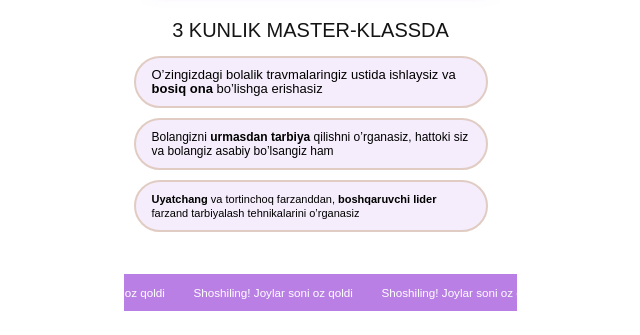
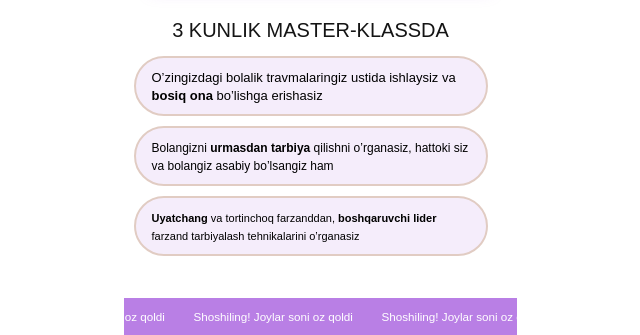
Before and after one commit to islombekfrontend1/master-class, a plain HTML site: page page3.html in a window 1280 px wide. Shown: the part 776-1111 px from the top of the page, without its empty margins (320-960 px from the left). Before the commit the page ends 1087 px from the top, so only its background shows below. Drawn offline with Linux system fonts and the light colour scheme.

Commit message:
add full site

```diff
--- a/css/page2.css
+++ b/css/page2.css
@@ -300,20 +300,20 @@ a {
 .master__wrapper-list-item:not(:last-child) {
 	margin-bottom: 10px;
 }
-.master__wrapper-list-item-text {
+.master__wrapper-list-item-text a{
 	font-weight: 400;
 	line-height: 100%;
 	letter-spacing: 0%;
 	color: #000000;
 	line-height: 14px;
 }
-.t {
+.t a{
 	font-size: 13px;
 }
-.te {
+.te a{
 	font-size: 12px;
 }
-.tex {
+.tex a{
 	font-size: 11px;
 }
 .master__wrapper-list-item-text span {
--- a/css/page3.css
+++ b/css/page3.css
@@ -297,26 +297,26 @@ a {
 	transition: all 0.5s ease;
 }
 .master__wrapper-list-item:hover {
-	background-color: #d9b2f7;
+	background-color: #d9acfb;
 }
 
 .master__wrapper-list-item:not(:last-child) {
 	margin-bottom: 10px;
 }
-.master__wrapper-list-item-text {
+.master__wrapper-list-item-text a{
 	font-weight: 400;
 	line-height: 100%;
 	letter-spacing: 0%;
 	color: #000000;
 	line-height: 14px;
 }
-.t {
+.t a{
 	font-size: 13px;
 }
-.te {
+.te a{
 	font-size: 12px;
 }
-.tex {
+.tex a{
 	font-size: 11px;
 }
 .master__wrapper-list-item-text span {
--- a/css/style.css
+++ b/css/style.css
@@ -299,20 +299,20 @@ display: flex;
 .master__wrapper-list-item:not(:last-child) {
 	margin-bottom: 10px;
 }
-.master__wrapper-list-item-text {
+.master__wrapper-list-item-text a {
 	font-weight: 400;
 	line-height: 100%;
 	letter-spacing: 0%;
 	color: #000000;
 	line-height: 14px;
 }
-.t {
+.t a{
 	font-size: 13px;
 }
-.te {
+.te a{
 	font-size: 12px;
 }
-.tex {
+.tex a{
 	font-size: 11px;
 }
 .master__wrapper-list-item-text span {
--- a/page3.html
+++ b/page3.html
@@ -23,12 +23,11 @@
 				<hr class="hr" style="border: 0px solid; width: 100%" />
 
 				<section>
-					<h1 class="master__title">Farzandingiz Hayotidagi Xiyonat
-						Va Baxtsizlik - Bugungi Bergan
-						Tarbiyangizdagi Xatolik Natijasi Bo’ladi</h1>
+					<h1 class="master__title">
+						Farzandingiz Hayotidagi Xiyonat Va Baxtsizlik - Bugungi Bergan Tarbiyangizdagi Xatolik Natijasi Bo’ladi
+					</h1>
 					<p class="master__text">
-						99% ota-onalar tarbiyadagi <span>eng xafli
-							xatolarini</span> 3 kunda sizga yechimi bilan o’rgataman
+						99% ota-onalar tarbiyadagi <span>eng xafli xatolarini</span> 3 kunda sizga yechimi bilan o’rgataman
 					</p>
 				</section>
 
@@ -49,10 +48,10 @@
 					<div class="master__around">
 						<div class="scroll-container">
 							<div class="scroll-item">
-									<span class="scroll-item-span">Shoshiling! Joylar soni oz qoldi</span>
+								<span class="scroll-item-span">Shoshiling! Joylar soni oz qoldi</span>
 							</div>
 							<div class="scroll-item">
-									<span class="scroll-item-span">Shoshiling! Joylar soni oz qoldi</span>
+								<span class="scroll-item-span">Shoshiling! Joylar soni oz qoldi</span>
 							</div>
 							<div class="scroll-item">
 								<span class="scroll-item-span">Shoshiling! Joylar soni oz qoldi</span>
@@ -82,18 +81,18 @@
 						<ul class="master__wrapper-list">
 							<li class="master__wrapper-list-item">
 								<p class="master__wrapper-list-item-text t">
-									O’zingizdagi bolalik travmalaringiz ustida ishlaysiz va <span>bosiq ona </span> bo’lishga erishasiz
+									<a href="index.html" target="_blank">O’zingizdagi bolalik travmalaringiz ustida ishlaysiz va <span>bosiq ona </span> bo’lishga erishasiz</a>
 								</p>
 							</li>
 							<li class="master__wrapper-list-item">
 								<p class="master__wrapper-list-item-text te">
-									Bolangizni <span>urmasdan tarbiya</span> qilishni o’rganasiz, hattoki siz va bolangiz asabiy bo’lsangiz ham
+									<a href="page2.html" target="_blank">Bolangizni <span>urmasdan tarbiya</span> qilishni o’rganasiz, hattoki siz va bolangiz asabiy bo’lsangiz ham</a>
 								</p>
 							</li>
 							<li class="master__wrapper-list-item">
 								<p class="master__wrapper-list-item-text tex">
-									<span>Uyatchang</span> va tortinchoq farzanddan, <span>boshqaruvchi lider</span> farzand tarbiyalash
-									tehnikalarini o’rganasiz
+									<a href="page3.html" target="_blank"><span>Uyatchang</span> va tortinchoq farzanddan, <span>boshqaruvchi lider</span> farzand tarbiyalash
+									tehnikalarini o’rganasiz</a>
 								</p>
 							</li>
 						</ul>
```
Also changed, not shown: index.html (+13 -11 lines), page2.html (+4 -4 lines).
